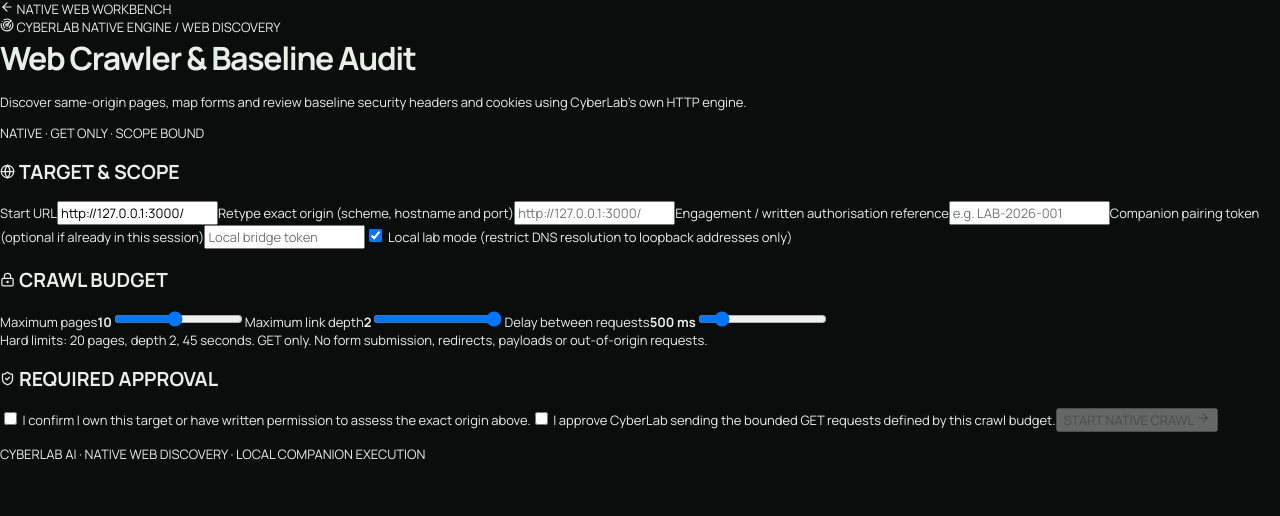
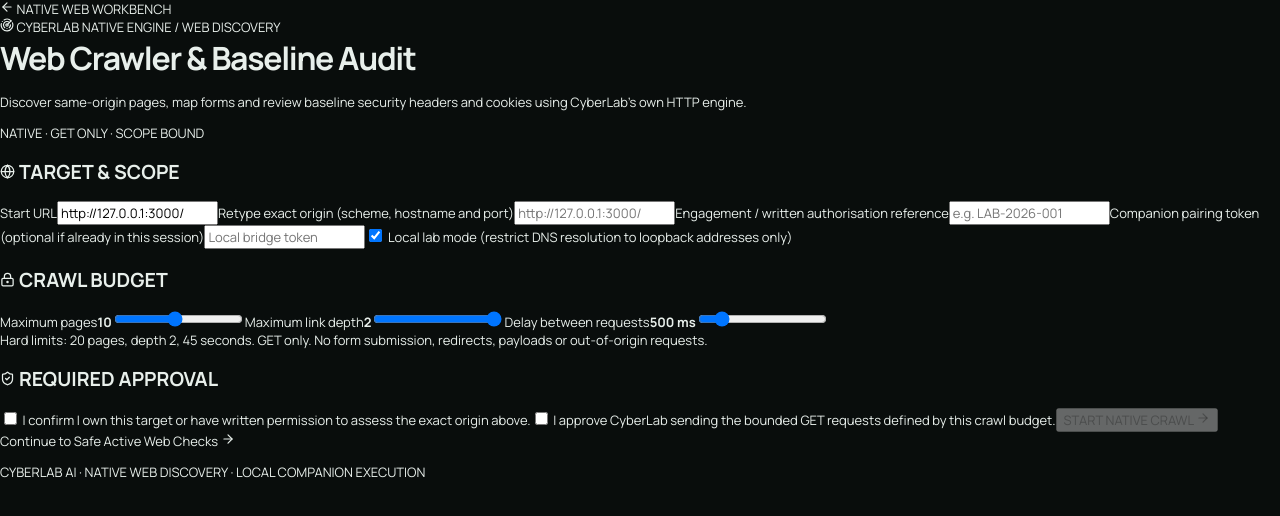
Before and after one commit to abelmiracle377-stack/cyberlab-ai, a Next.js app: page /web-crawler in a window 1280 px wide. Shown: the top 516 px of the page. Built offline with nearby package versions, Linux system fonts and the light colour scheme.

Commit message:
Link web discovery to native safe active checks

```diff
--- a/app/web-crawler/page.tsx
+++ b/app/web-crawler/page.tsx
@@ -94,6 +94,7 @@ export default function NativeWebCrawlerPage() {
           {result.findings.length===0 ? <p className="text-xs text-slate-400">No baseline indicators were recorded for the pages reached.</p> : <div className="space-y-3">{result.findings.map(f=><div key={f.id} className="border-b border-slate-800/70 pb-3"><div className="flex flex-wrap items-center gap-2"><span className="rounded bg-slate-800 px-2 py-1 text-[9px] uppercase text-amber-200">{f.severity}</span><b className="text-xs">{f.title}</b></div><p className="mt-1 break-all text-[11px] text-slate-500">{f.url}</p><p className="mt-1 text-xs text-slate-400">{f.detail}</p></div>)}</div>}</div>
         <div className="rounded-xl border border-slate-800 bg-[#0b1715] p-5"><h2 className="mb-3 text-sm font-semibold">TEST BOUNDARIES</h2><ul className="list-disc space-y-1 pl-5 text-xs text-slate-400">{result.limitations.map(item=><li key={item}>{item}</li>)}</ul></div>
       </section>}
+      <a href="/web-scanner" className="mt-6 inline-flex items-center gap-2 rounded border border-amber-900/60 px-4 py-2 text-xs text-amber-200 hover:bg-amber-950/30">Continue to Safe Active Web Checks <ArrowRight size={14}/></a>
       <p className="mt-8 text-[10px] tracking-wide text-slate-600">CYBERLAB AI · NATIVE WEB DISCOVERY · LOCAL COMPANION EXECUTION</p>
     </div>
   </main>;
```
